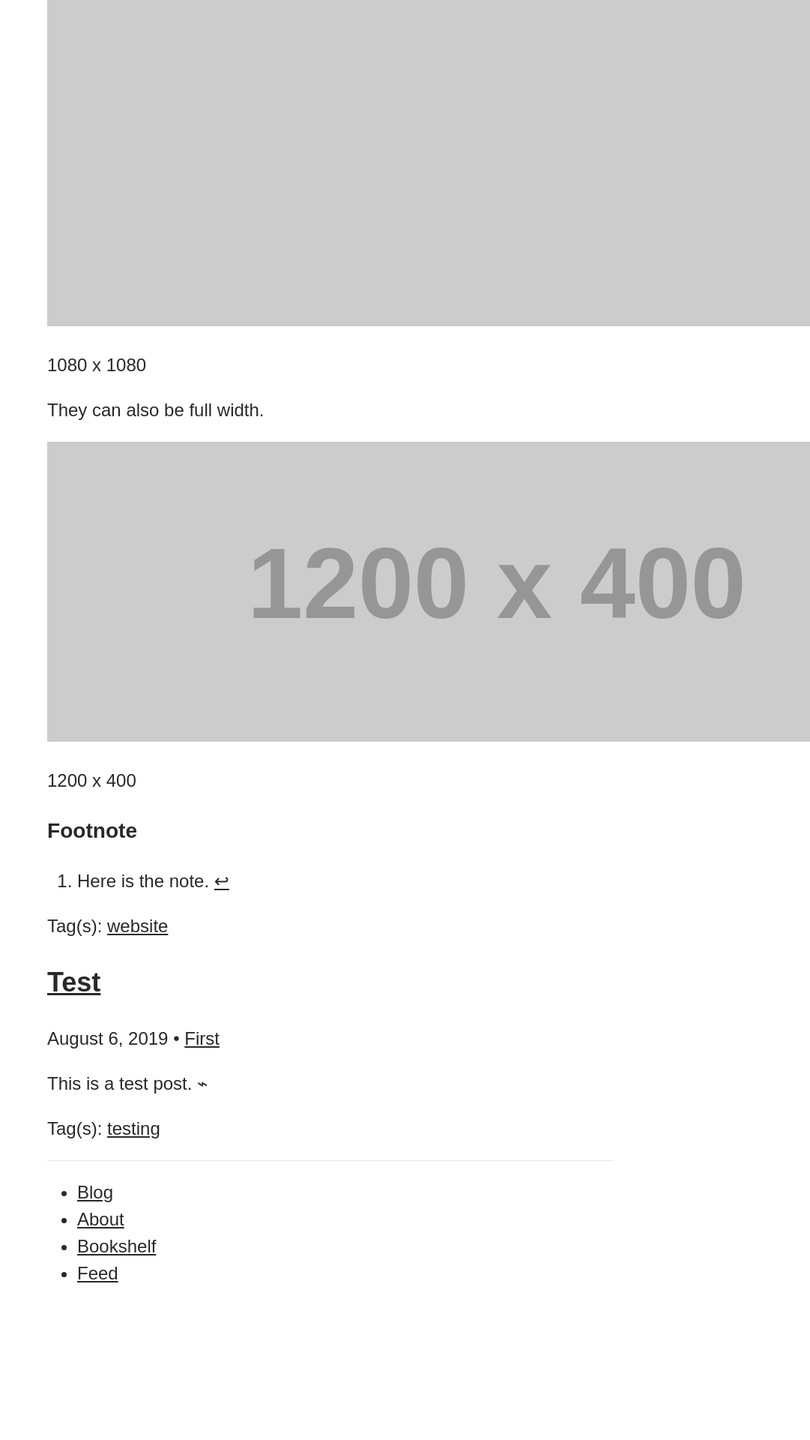
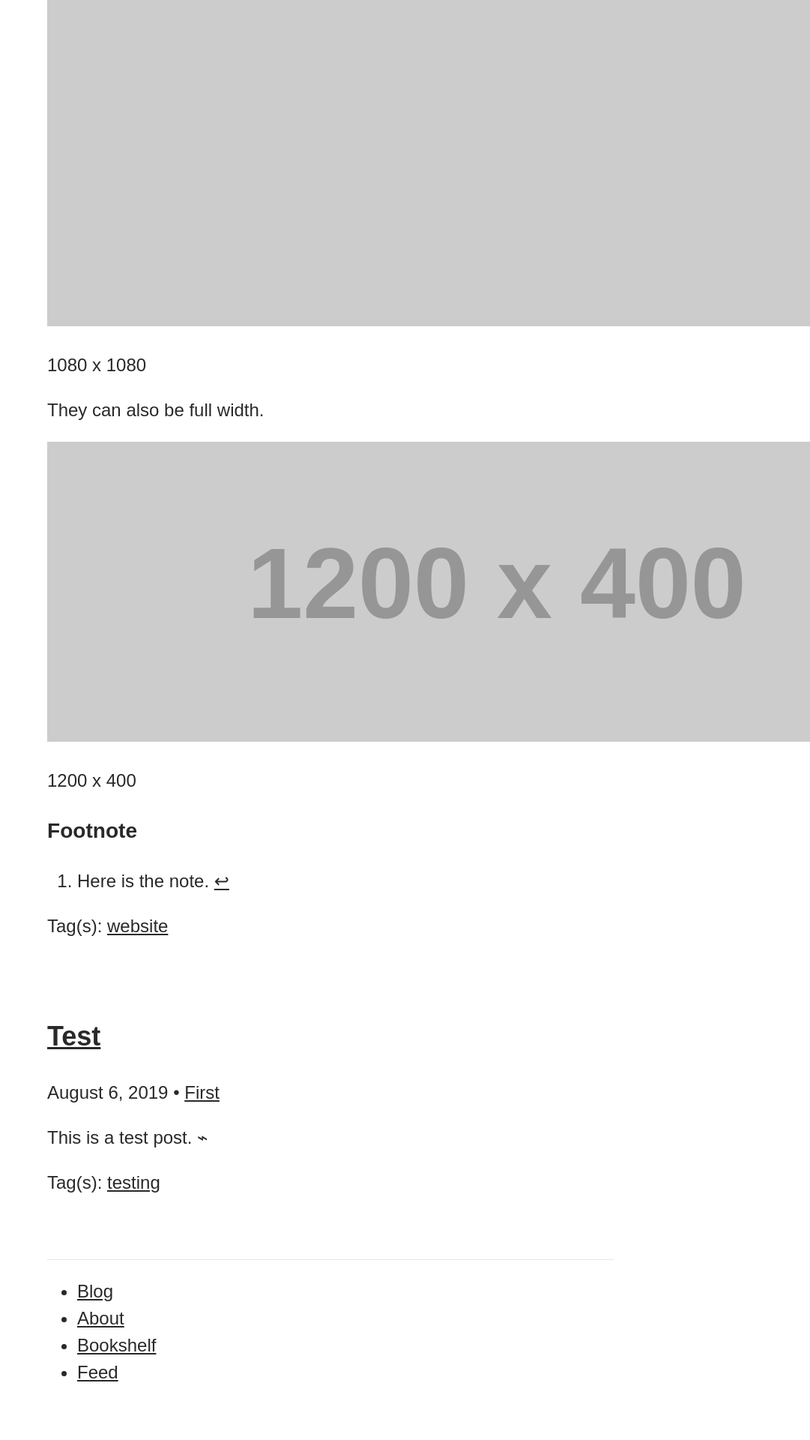
Before and after one commit to ajpwalser/ajpwalser.github.io, a Jekyll site: the page built from index.html, in a window 1280 px wide. Shown: the part 3741-5661 px from the top of the page at 75% size, without its empty margins (199-1280 px from the left). Built offline with Jekyll 4.4.1, drawn with Linux system fonts in a browser that asks for light colours; some web fonts are replaced; the list of posts is cut into pages by our own code; before the commit the page ends 5529 px from its top, so only the background shows below that.

Commit message:
Update style.css

```diff
--- a/css/style.css
+++ b/css/style.css
@@ -18,6 +18,10 @@
   	margin: 0 auto 3em;
   	padding: 0 1em;
   	max-width: 31.5em;
+}
+
+.spacer {
+	padding-top: 2em;
 }
 
 /* Headings */
```
